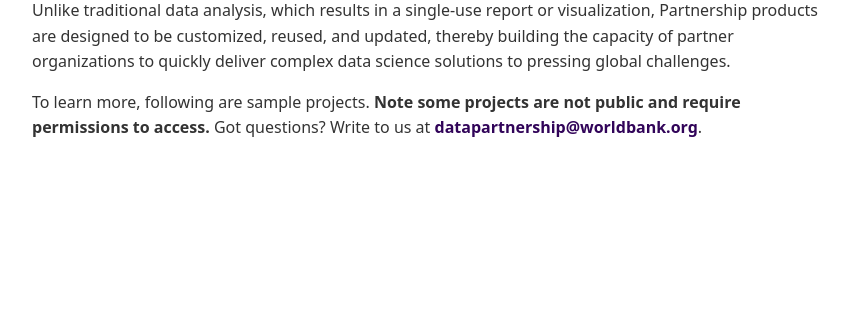
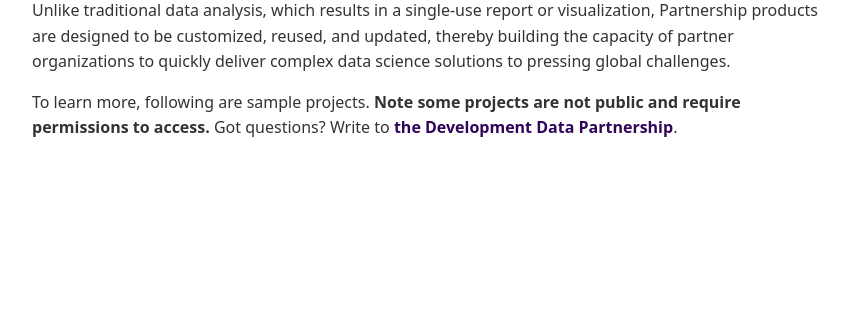
Before and after one commit to datapartnership/projects, a Flask app: template templates/projects.html in a window 1280 px wide. Shown: the part 327-638 px from the top of the page, without its empty margins (50-898 px from the left). Run offline with Flask 3, Linux system fonts and the light colour scheme; the template is opened without the code that fills it, so the values that code supplies are empty.

Commit message:
updated intro

```diff
--- a/index.html
+++ b/index.html
@@ -32,7 +32,7 @@
                 Unlike traditional data analysis, which results in a single-use report or visualization, Partnership products are designed to be customized, reused, and updated, thereby building the capacity of partner organizations to quickly deliver complex data science solutions to pressing global challenges.
             </p>
             <p class="data-lab-description">
-                To learn more, following are sample projects. <strong>Note some projects are not public and require permissions to access.</strong> Got questions? Write to us at <a href="mailto:datapartnership@worldbank.org">datapartnership@worldbank.org</a>.
+                To learn more, following are sample projects. <strong>Note some projects are not public and require permissions to access.</strong> Got questions? Write to us at <a href="mailto:datapartnership@worldbank.org">Development Data Partnership</a>.
             </p>
 
             <br>
--- a/templates/projects.html
+++ b/templates/projects.html
@@ -32,7 +32,7 @@
                 Unlike traditional data analysis, which results in a single-use report or visualization, Partnership products are designed to be customized, reused, and updated, thereby building the capacity of partner organizations to quickly deliver complex data science solutions to pressing global challenges.
             </p>
             <p class="data-lab-description">
-                To learn more, following are sample projects. <strong>Note some projects are not public and require permissions to access.</strong> Got questions? Write to us at <a href="mailto:datapartnership@worldbank.org">datapartnership@worldbank.org</a>.
+                To learn more, following are sample projects. <strong>Note some projects are not public and require permissions to access.</strong> Got questions? Write to <a href="mailto:datapartnership@worldbank.org">the Development Data Partnership</a>.
             </p>
 
             <br>
```
